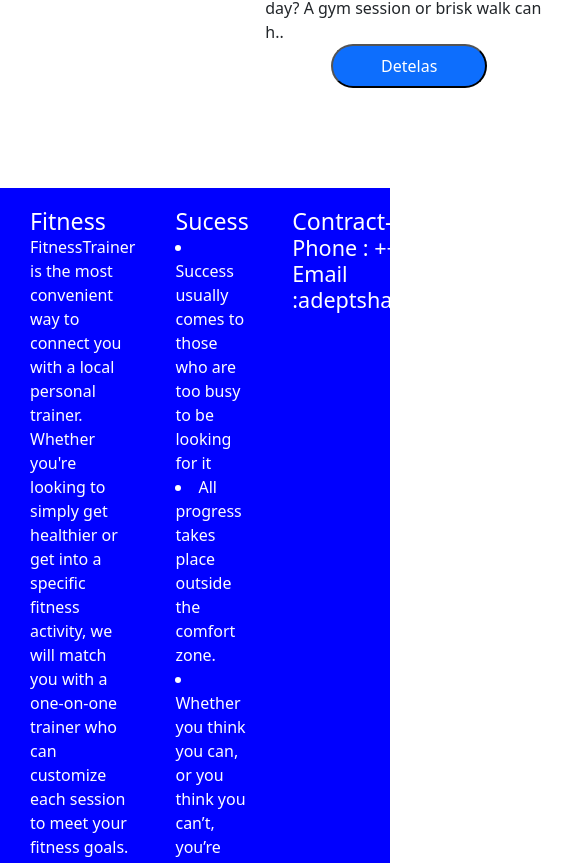
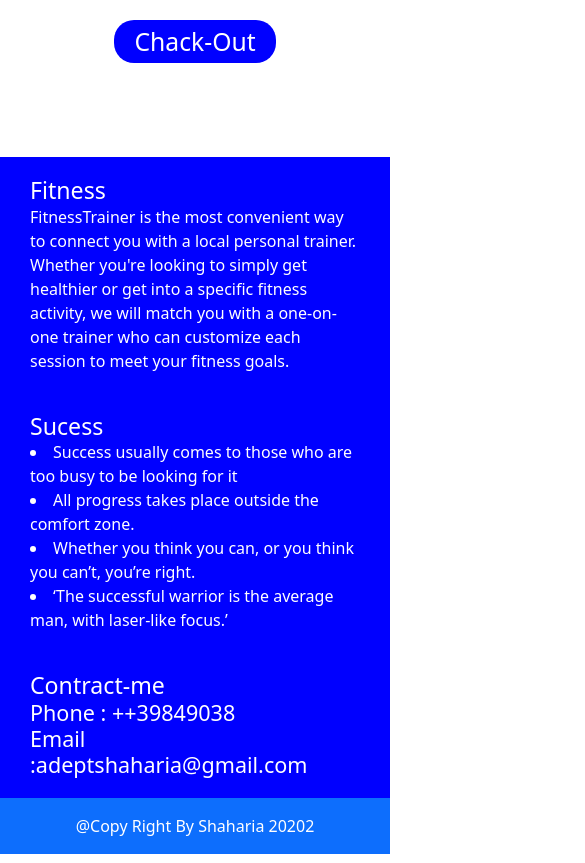
Before and after one commit to shaharia1999/Gym-trainer, a React (Create React App) app: page / in a window 390 px wide. Shown: the part 4217-5080 px from the top of the page, 585 px wide, since content can reach past the window. Built offline with nearby package versions, Linux system fonts and the light colour scheme; no server answers.

Commit message:
primary-complete

```diff
--- a/src/Compunant/Footer/Footer.css
+++ b/src/Compunant/Footer/Footer.css
@@ -8,3 +8,17 @@
 
 
 }
+@media (max-width:700px) {
+    .fitness{
+        background-color: blue;
+        color: white;
+        display: grid;
+        grid-template-columns: 1fr;
+        grid-gap:40px;
+        padding: 20px 30px;
+
+
+    }
+
+
+}
--- a/src/Compunant/Header/Header.js
+++ b/src/Compunant/Header/Header.js
@@ -29,7 +29,7 @@ const Header = () => {
       const navigate=useNavigate();
      const singout=()=>{
       signOut(auth).than(()=>{
-        navigate('/')
+        navigate('/login')
 
       })
       .catch((error) => {
--- a/src/Home/Services/Services.css
+++ b/src/Home/Services/Services.css
@@ -1,7 +1,7 @@
 .container{
     padding:100px;
 }
-.service{
+.home-service-item{
     margin-top: 50px;
     display: grid;
     grid-template-columns: repeat(3,1fr);
@@ -39,7 +39,7 @@
         align-items: center;
         justify-content: center;
     }
-    .service{
+    .home-service-item{
         margin-top: 30px;
         display: grid;
         grid-template-columns: 1fr;
--- a/src/Home/Services/Services.js
+++ b/src/Home/Services/Services.js
@@ -15,13 +15,13 @@ const Services = (id) => {
     }
 
     return (
-        <div className='container container-service'>
+        <div className=' container home-service'>
             <div className='service-title'>
                <div className='hr'></div>
                <h1> Services</h1>
                <div className='hr'></div>
             </div>
-        <div className='service'>
+        <div className='home-service-item'>
             {
                 datas.map(item=><ServiceItem key={item.id} item={item} func={deteles}></ServiceItem>)
             }
```
